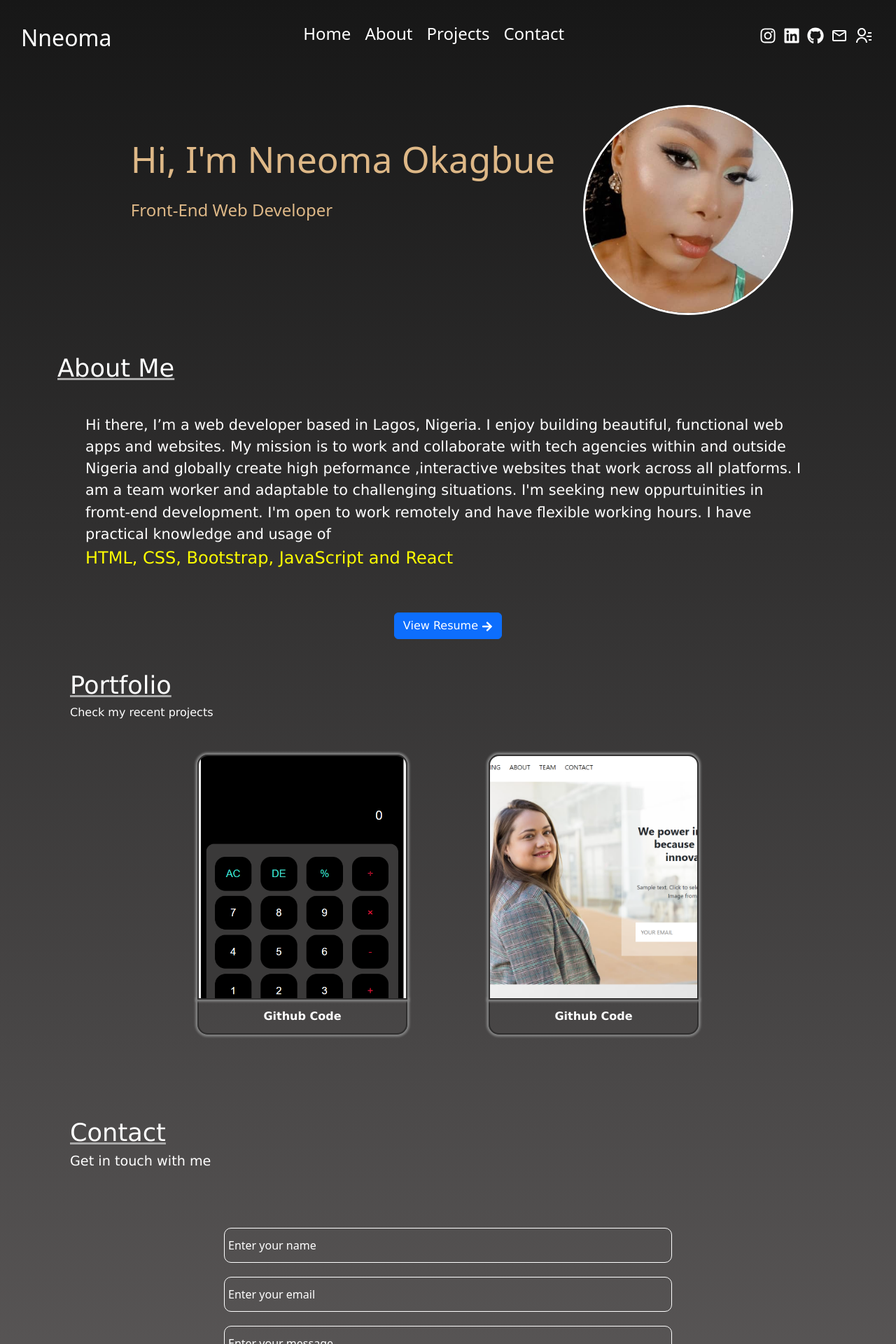
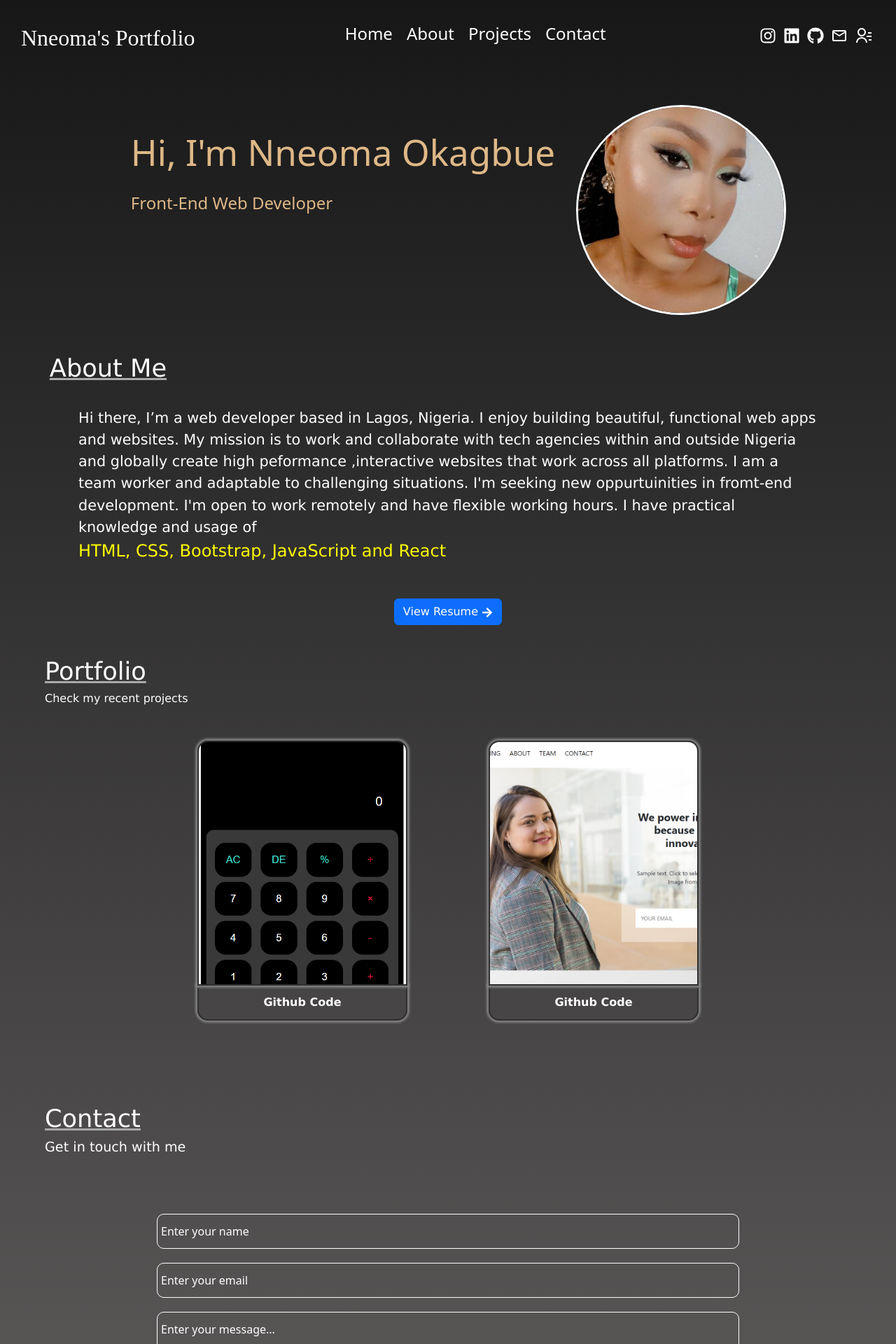
Before and after one commit to Nneoma01/nneoma-portfolio, a React (Create React App) app: page / in a window 1280 px wide. Shown: the top 1920 px of the page at 70% size. Built offline with nearby package versions, Linux system fonts and the light colour scheme.

Commit message:
margin adjustment

```diff
--- a/src/components/About.css
+++ b/src/components/About.css
@@ -1,22 +1,19 @@
 .about{
     color: white;
     font-family: Verdana, Geneva, Tahoma, sans-serif;
-
-
 }
 .about-header{
     font-weight: 550;
     text-transform: capitalize;
     font-size: 2.2rem;
     text-decoration: darkgrey underline;
-    text-align: left;
-    /* /* margin-left: 15px; */
+    margin-left: -1%;
 }
 .about-info{
     margin-top: -1px;
     font-size: 1.3rem;
     text-align: left;
-    padding: 40px;
+    padding: 30px;
 }
 .button{
     text-align: center;
--- a/src/components/Contact.css
+++ b/src/components/Contact.css
@@ -5,7 +5,7 @@
 
 }
 [class^="form"]{
-    width: 50%;
+    width: 65%;
     margin: 10px auto;
     background-color: transparent;
     padding: 12px 5px;
@@ -30,11 +30,11 @@
     text-decoration: darkgrey underline;
 }
 .contact-intro, .contact-header{
-    margin-left: 100px;
+    margin-left: 5%;
     color: white;
     font-size: 1.2rem;
     font-family: Verdana, Geneva, Tahoma, sans-serif;
-    text-align: left;
+
 }
 .head{
     font-size: 2.2rem;
--- a/src/components/Contact.js
+++ b/src/components/Contact.js
@@ -37,7 +37,7 @@ function ContactPage() {
       <form action="https://formspree.io/f/mbjnwrgd" method="POST" className="contact-info">
         <input className="form" name="Name" type="text" placeholder="Enter your name" required />
         <input className="form" name="Email" type="email" placeholder="Enter your email" required/>
-        <textarea className="form" name="Message" rows="7" cols="10" placeholder="Enter your message..." required></textarea>
+        <textarea className="form" name="Message" rows="8" placeholder="Enter your message..." required></textarea>
         <div className="contact-btn">
           <button type="submit" className="buttons">Let's talk</button>
       </div>
--- a/src/components/NavBar.css
+++ b/src/components/NavBar.css
@@ -16,7 +16,8 @@
 .navbar-name {
   font-size: 2rem;
   color: white;
-  display: inline-block;
+  /* display: inline-block; */
+  font-family: cursive;
 }
 
 .nav-link:hover{
--- a/src/components/NavBar.js
+++ b/src/components/NavBar.js
@@ -9,7 +9,7 @@ import React, { useState, useEffect } from 'react';
 
 const menu = {
   brand: {
-    name: "Nneoma",
+    name: "Nneoma's Portfolio",
     class: "navbar-name"
   },
   profile: [{
--- a/src/components/Sidebar.js
+++ b/src/components/Sidebar.js
@@ -22,7 +22,7 @@ const sidebar = {
   {
     title: "Contact",
     link: "contact",
-    id: "#contact"
+    id: "#Contact"
   }]
 }
 
--- a/src/components/portfolio.css
+++ b/src/components/portfolio.css
@@ -10,16 +10,12 @@
     text-transform: capitalize;
     font-size: 2.2rem;
     text-decoration: darkgrey underline;
-    margin-left: 100px;
     text-align: left;
 }
-.portfolio-intro{
-    margin-left: 100px;
-    text-align: left;
+.portfolio-intro, .portfolio-header{
+    margin-left: 5%;
 }
-/* .port-container{
-   margin: 0 auto;
-} */
+
 .cal-img, .web-img{
     height: 350px;
     width: 350px;
```
